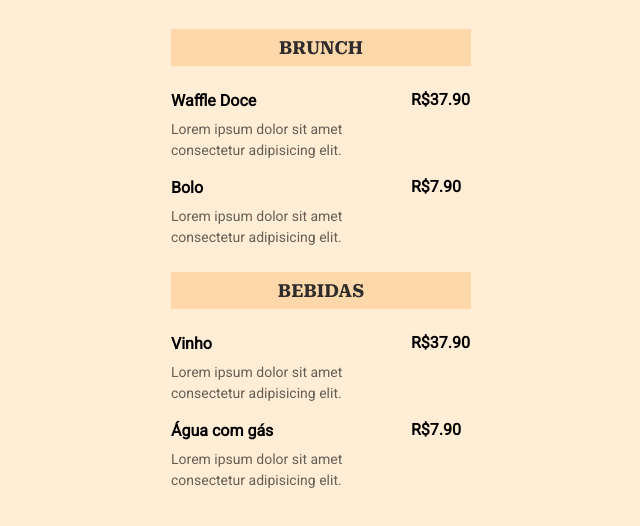
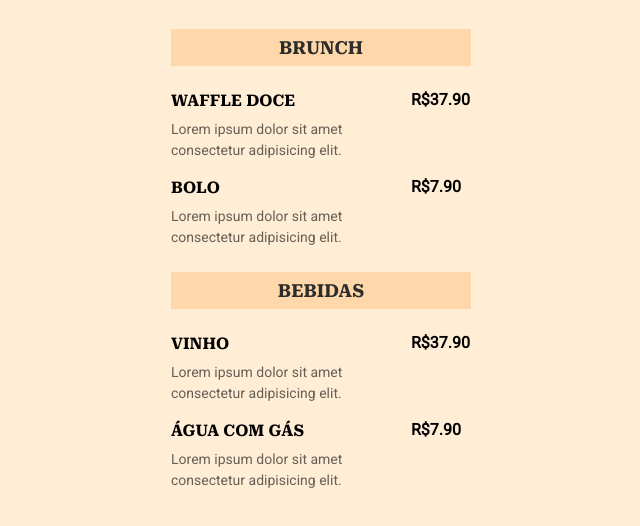
Before and after one commit to vsaori/Maratona-Explorer-3, a plain HTML site: page index.HTML in a window 1280 px wide. Shown: the part 88-614 px from the top of the page, without its empty margins (319-959 px from the left). Drawn offline with Linux system fonts and the light colour scheme.

Commit message:
mudança na font dos cardápio

```diff
--- a/style.css
+++ b/style.css
@@ -14,7 +14,7 @@ ul {
 }
 
   /* FONTS */
- h1, h2, h3 .price {
+  h1, h2, h3 .price {
    font-family: 'Roboto Serif', serif;
    text-transform: uppercase;
    color: #2D2C2A;
@@ -74,6 +74,8 @@ li .details {
 }
 
 .details h3 {
+  font-family: 'Roboto Serif', serif;
+  text-transform: uppercase;
   margin-bottom: 8px;
   font-size: 16px;
   line-height: 21px;
```
